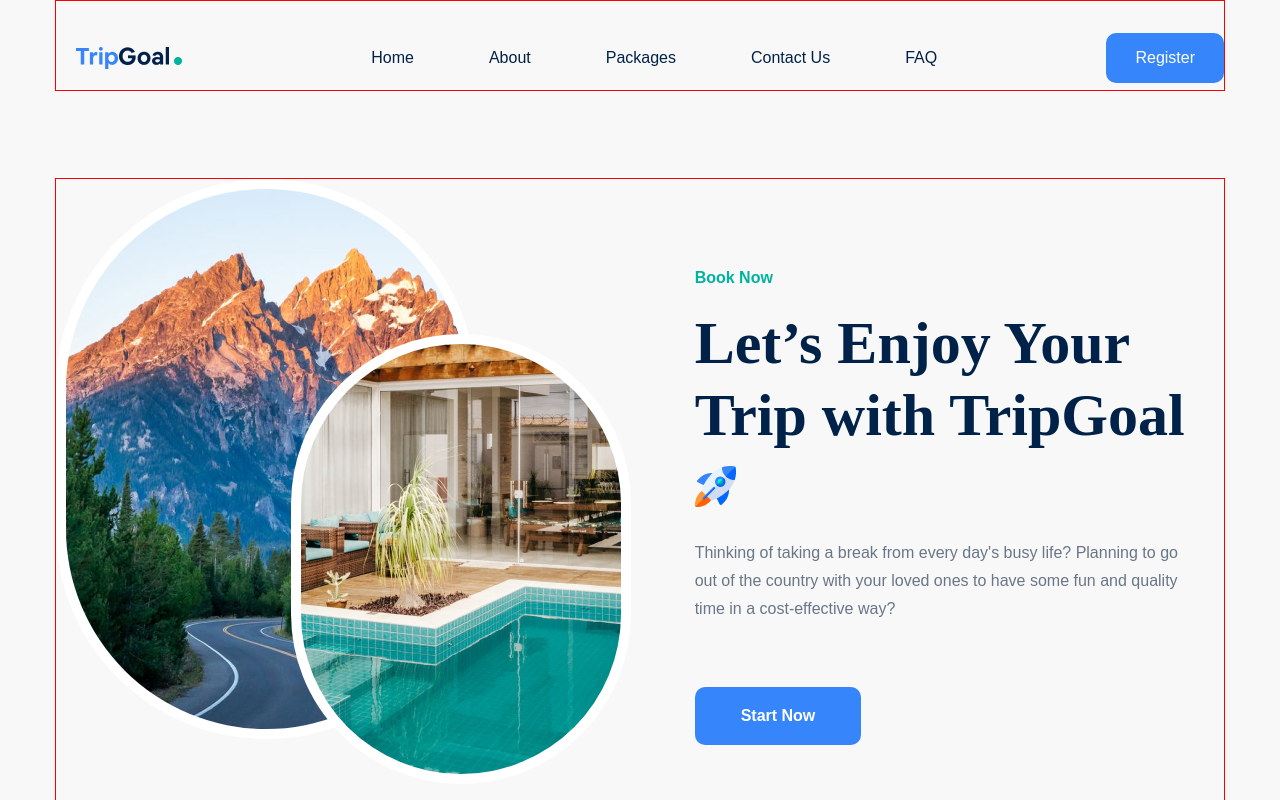
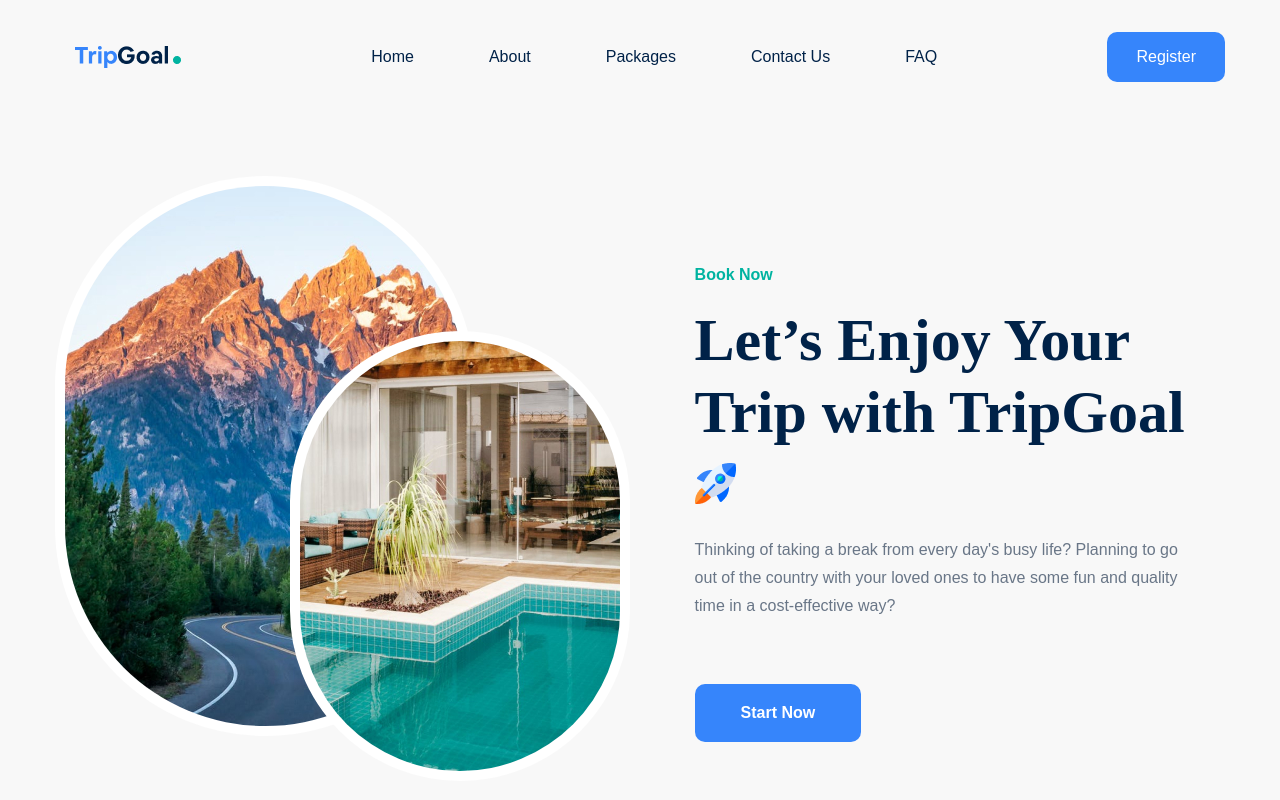
Before and after one commit to forestgreen18/hw1, a plain HTML site: page index.html in a window 1280 px wide. Shown: the top 800 px of the page. Drawn offline with nearby package versions, Linux system fonts and the light colour scheme; files whose address does not match are found by name.

Commit message:
Update media.css

```diff
--- a/css/media.css
+++ b/css/media.css
@@ -25,9 +25,6 @@
     z-index: -1;
   }
 
-  .container {
-    border: 1px solid red;
-  }
 }
 
 @media screen and (max-width: 1266px) {
```
